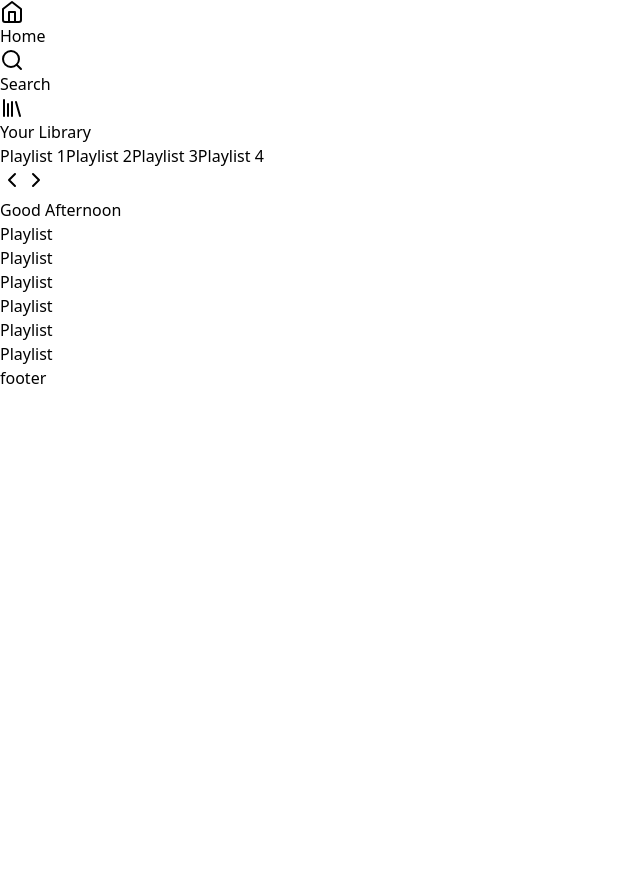
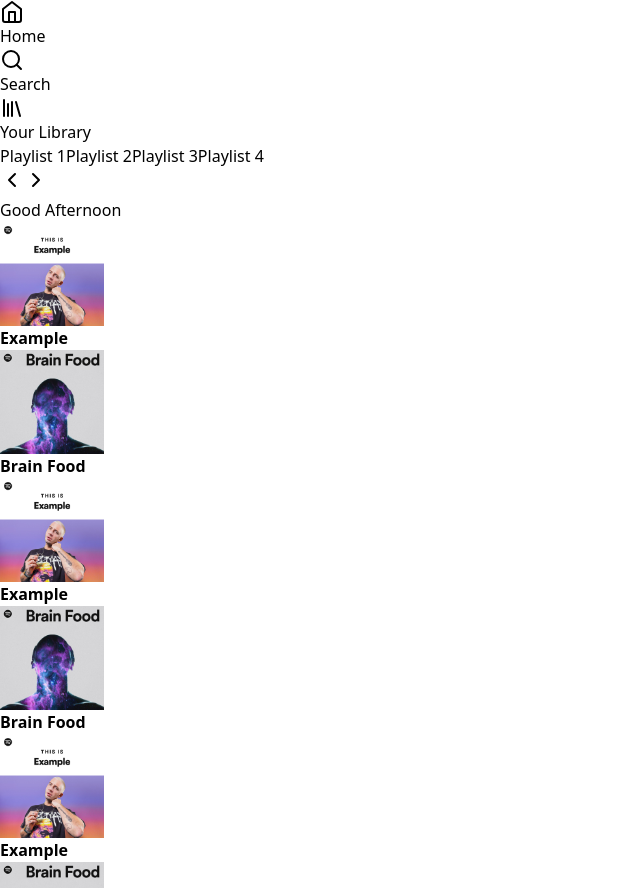
Before and after one commit to vagnermaltauro/clone-spotify-with-tailwind, a Next.js app: page / in a window 1280 px wide. Shown: the top 888 px of the page, without its empty margins (0-640 px from the left). Before the commit the page ends 800 px from the top, so only its background shows below. Built offline with nearby package versions, Linux system fonts and the light colour scheme.

Commit message:
feat(page.tsx): add album images and titles to the home page to improve user experience and engagement

```diff
--- a/src/app/page.tsx
+++ b/src/app/page.tsx
@@ -3,6 +3,7 @@ import React from 'react';
 import {
   Home as HomeIcon, Search, Library, ChevronLeft, ChevronRight,
 } from 'lucide-react';
+import Image from 'next/image';
 
 export default function Home() {
   return (
@@ -53,13 +54,31 @@ export default function Home() {
 
           <h1 className="font-semibold text-3xl mt-10">Good Afternoon</h1>
 
-          <div className="grid grid-cols-3 gap-4">
-            <div className="bg-white/10 rounded">Playlist</div>
-            <div className="bg-white/10 rounded">Playlist</div>
-            <div className="bg-white/10 rounded">Playlist</div>
-            <div className="bg-white/10 rounded">Playlist</div>
-            <div className="bg-white/10 rounded">Playlist</div>
-            <div className="bg-white/10 rounded">Playlist</div>
+          <div className="grid grid-cols-3 gap-4 mt-4">
+            <a href="/" className="bg-white/10 rounded overflow-hidden flex items-center gap-4 hover:bg-white/20 transition-colors">
+              <Image src="/images/album-2.jpg" width={104} height={104} alt="Album image" />
+              <strong>Example</strong>
+            </a>
+            <a href="/" className="bg-white/10 rounded overflow-hidden flex items-center gap-4 hover:bg-white/20 transition-colors">
+              <Image src="/images/album.jpeg" width={104} height={104} alt="Album image" />
+              <strong>Brain Food</strong>
+            </a>
+            <a href="/" className="bg-white/10 rounded overflow-hidden flex items-center gap-4 hover:bg-white/20 transition-colors">
+              <Image src="/images/album-2.jpg" width={104} height={104} alt="Album image" />
+              <strong>Example</strong>
+            </a>
+            <a href="/" className="bg-white/10 rounded overflow-hidden flex items-center gap-4 hover:bg-white/20 transition-colors">
+              <Image src="/images/album.jpeg" width={104} height={104} alt="Album image" />
+              <strong>Brain Food</strong>
+            </a>
+            <a href="/" className="bg-white/10 rounded overflow-hidden flex items-center gap-4 hover:bg-white/20 transition-colors">
+              <Image src="/images/album-2.jpg" width={104} height={104} alt="Album image" />
+              <strong>Example</strong>
+            </a>
+            <a href="/" className="bg-white/10 rounded overflow-hidden flex items-center gap-4 hover:bg-white/20 transition-colors">
+              <Image src="/images/album.jpeg" width={104} height={104} alt="Album image" />
+              <strong>Brain Food</strong>
+            </a>
           </div>
         </main>
       </div>
```
Also changed, not shown: public/images/album-2.jpg (added), public/images/album.jpeg (added).
